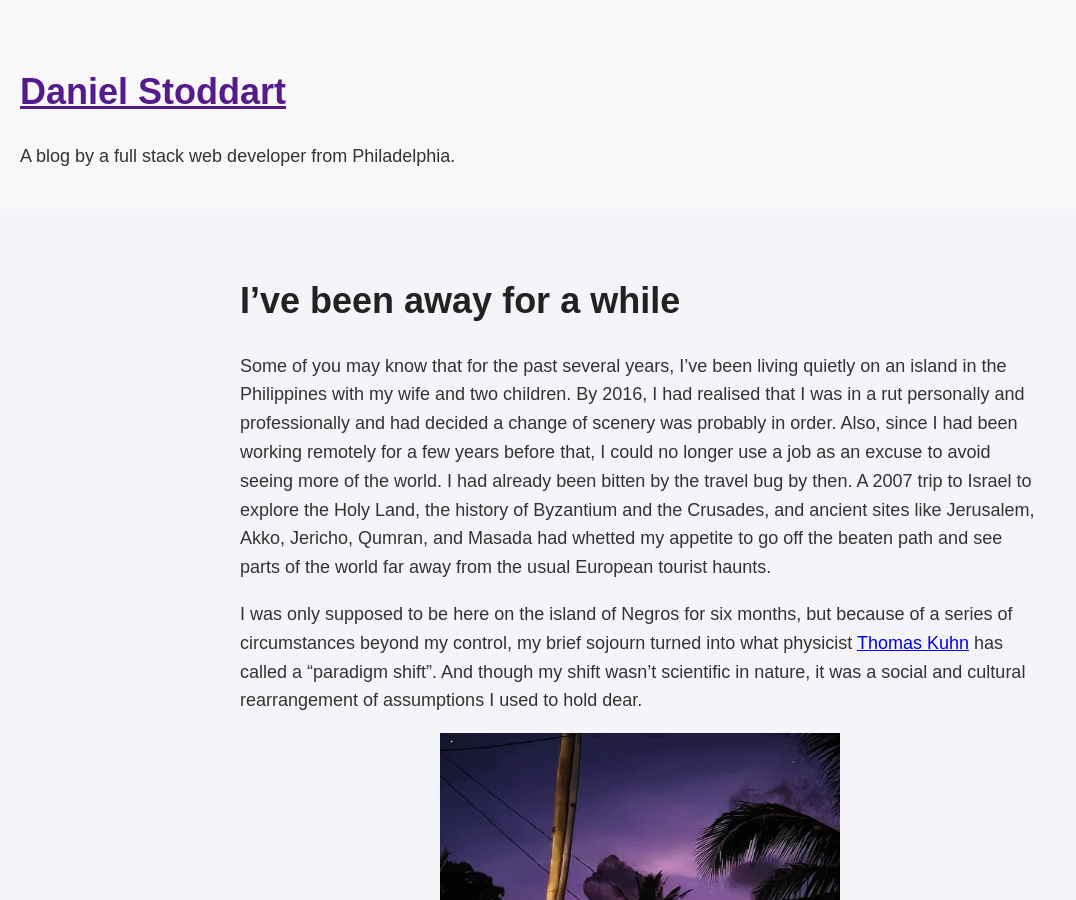
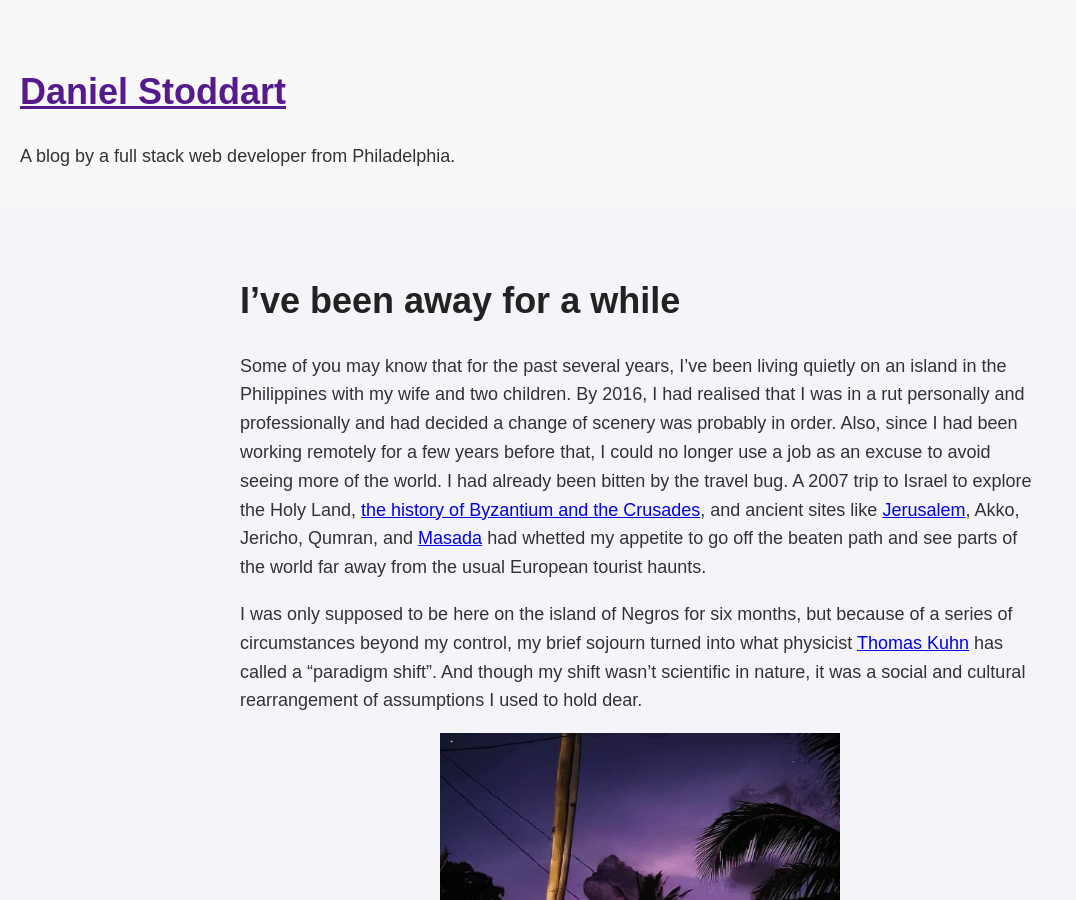
Before and after one commit to stoddart/stoddart.github.io, a Jekyll site: the page built from _posts/2024-06-03-my-first-post.md, in a window 1280 px wide and 900 px high. Shown: the whole window, without its empty margins (0-1076 px from the left). Built offline with Jekyll 4.4.1, drawn with Linux system fonts in a browser that asks for light colours.

Commit message:
Added links to book references; cleaned up some grammar

```diff
--- a/_posts/2024-06-03-my-first-post.md
+++ b/_posts/2024-06-03-my-first-post.md
@@ -5,7 +5,7 @@ title: First post!
 
 # I've been away for a while
 
-Some of you may know that for the past several years, I've been living quietly on an island in the Philippines with my wife and two children. By 2016, I had realised that I was in a rut personally and professionally and had decided a change of scenery was probably in order. Also, since I had been working remotely for a few years before that, I could no longer use a job as an excuse to avoid seeing more of the world. I had already been bitten by the travel bug by then. A 2007 trip to Israel to explore the Holy Land, the history of Byzantium and the Crusades, and ancient sites like Jerusalem, Akko, Jericho, Qumran, and Masada had whetted my appetite to go off the beaten path and see parts of the world far away from the usual European tourist haunts.
+Some of you may know that for the past several years, I've been living quietly on an island in the Philippines with my wife and two children. By 2016, I had realised that I was in a rut personally and professionally and had decided a change of scenery was probably in order. Also, since I had been working remotely for a few years before that, I could no longer use a job as an excuse to avoid seeing more of the world. I had already been bitten by the travel bug.  A 2007 trip to Israel to explore the Holy Land, [the history of Byzantium and the Crusades](https://a.co/d/iG7us9w), and ancient sites like [Jerusalem](https://a.co/d/j5WFl43), Akko, Jericho, Qumran, and [Masada](https://a.co/d/3wRYZkH) had whetted my appetite to go off the beaten path and see parts of the world far away from the usual European tourist haunts.
 
 I was only supposed to be here on the island of Negros for six months, but because of a series of circumstances beyond my control, my brief sojourn turned into what physicist [Thomas Kuhn](https://plato.stanford.edu/entries/thomas-kuhn/) has called a "paradigm shift". And though my shift wasn't scientific in nature, it was a social and cultural rearrangement of assumptions I used to hold dear.
 
```
